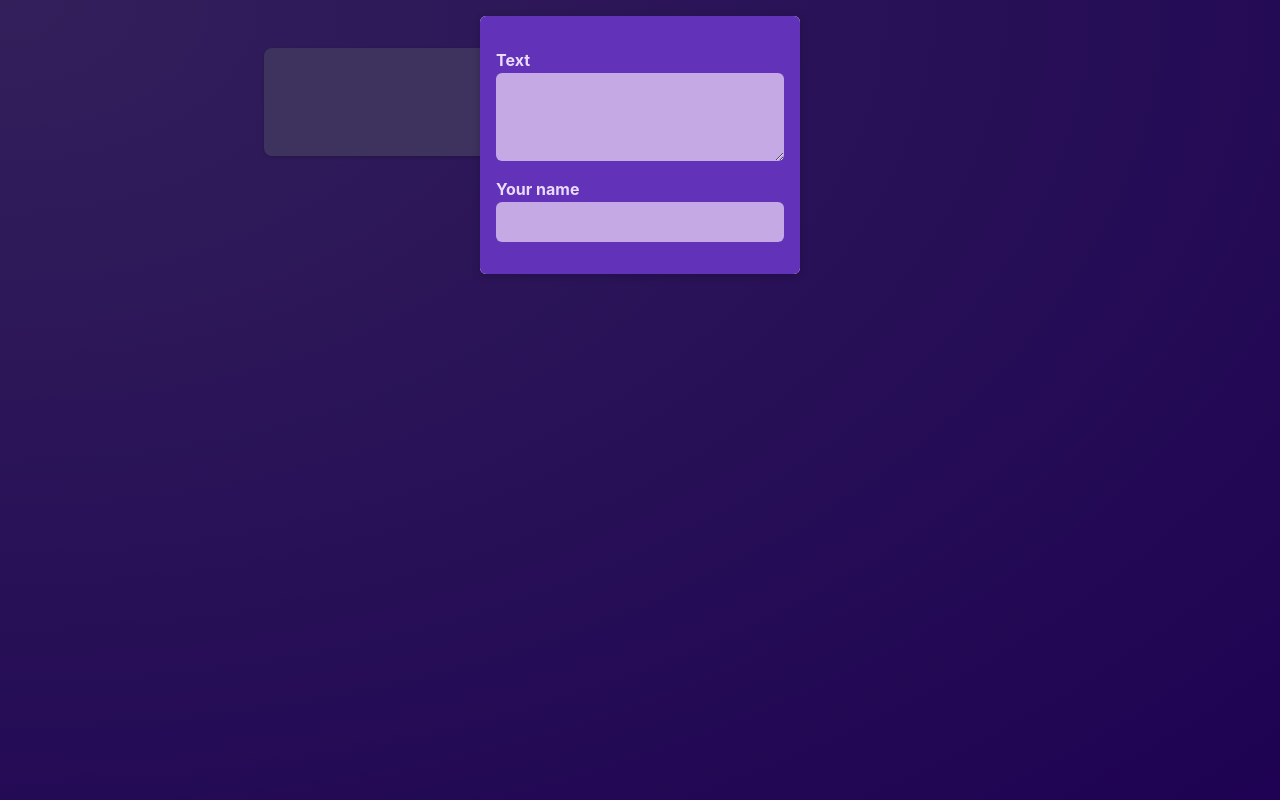
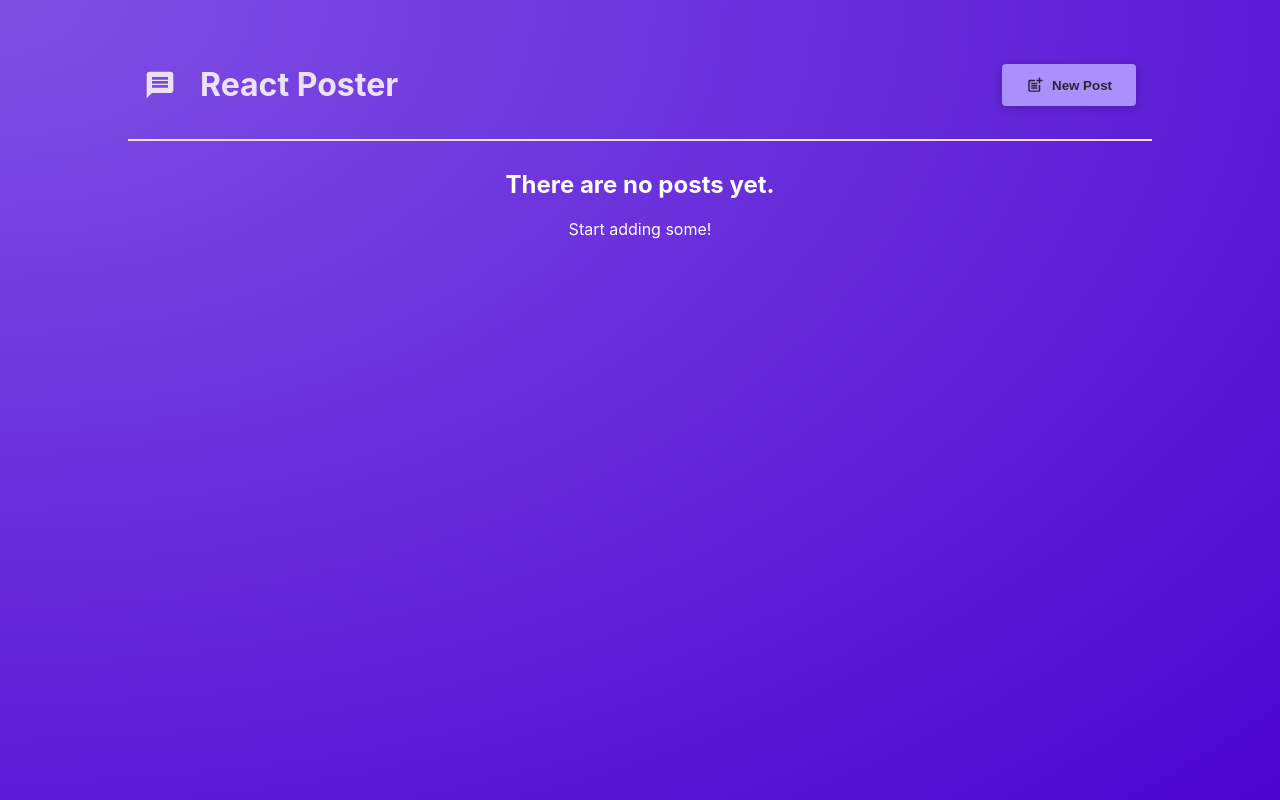
Before and after one commit to rohit-sde/react-poster, a React (Vite) app: page / in a window 1280 px wide. Built offline with nearby package versions, Linux system fonts and the light colour scheme.

Commit message:
outputting list data

```diff
--- a/package.json
+++ b/package.json
@@ -10,7 +10,8 @@
   },
   "dependencies": {
     "react": "^18.2.0",
-    "react-dom": "^18.2.0"
+    "react-dom": "^18.2.0",
+    "react-icons": "^4.6.0"
   },
   "devDependencies": {
     "@types/react": "^18.0.17",
--- a/src/App.jsx
+++ b/src/App.jsx
@@ -1,10 +1,29 @@
+import { useState } from 'react';
+
 import PostsList from './components/PostsList';
+import MainHeader from './components/MainHeader';
 
 function App() {
+  const [modalIsVisible, setModalIsVisible] = useState(false);
+
+  function showModalHandler() {
+    setModalIsVisible(true);
+  }
+
+  function hideModalHandler() {
+    setModalIsVisible(false);
+  }
+
   return (
-    <main>
-      <PostsList />
-    </main>
+    <>
+      <MainHeader onCreatePost={showModalHandler} />
+      <main>
+        <PostsList
+          isPosting={modalIsVisible}
+          onStopPosting={hideModalHandler}
+        />
+      </main>
+    </>
   );
 }
 
--- /dev/null
+++ b/src/components/MainHeader.jsx
@@ -0,0 +1,22 @@
+import { MdPostAdd, MdMessage } from 'react-icons/md';
+
+import classes from './MainHeader.module.css';
+
+function MainHeader({ onCreatePost }) {
+  return (
+    <header className={classes.header}>
+      <h1 className={classes.logo}>
+        <MdMessage />
+        React Poster
+      </h1>
+      <p>
+        <button className={classes.button} onClick={onCreatePost}>
+          <MdPostAdd size={18} />
+          New Post
+        </button>
+      </p>
+    </header>
+  );
+}
+
+export default MainHeader;
--- /dev/null
+++ b/src/components/MainHeader.module.css
@@ -0,0 +1,36 @@
+.header {
+  /* padding: 2rem 10%; */
+  margin: 2rem 10%;
+  padding: 1rem;
+  text-align: center;
+  display: flex;
+  justify-content: space-between;
+  align-items: center;
+  border-bottom: 2px solid #ece1fa;
+}
+
+.logo {
+  font-size: 2rem;
+  display: flex;
+  gap: 1.5rem;
+  align-items: center;
+  color: #ece1fa;
+}
+
+.button {
+  display: inline-flex;
+  align-items: center;
+  gap: 0.5rem;
+  padding: 0.75rem 1.5rem;
+  background-color: #a990fb;
+  color: #2a2630;
+  border: none;
+  border-radius: 4px;
+  box-shadow: 0 2px 8px rgba(0, 0, 0, 0.2);
+  cursor: pointer;
+  font-weight: bold;
+}
+
+.button:hover {
+  background-color: #8c6cf7;
+}
--- a/src/components/NewPost.jsx
+++ b/src/components/NewPost.jsx
@@ -1,15 +1,44 @@
+import { useState } from 'react';
+
 import classes from './NewPost.module.css';
 
-function NewPost(props) {
+function NewPost({ onCancel, onAddPost }) {
+  const [enteredBody, setEnteredBody] = useState('');
+  const [enteredAuthor, setEnteredAuthor] = useState('');
+
+  function bodyChangeHandler(event) {
+    setEnteredBody(event.target.value);
+  }
+
+  function authorChangeHandler(event) {
+    setEnteredAuthor(event.target.value);
+  }
+
+  function submitHandler(event) {
+    event.preventDefault();
+    const postData = {
+      body: enteredBody,
+      author: enteredAuthor
+    };
+    onAddPost(postData);
+    onCancel();
+  }
+
   return (
-    <form className={classes.form}>
+    <form className={classes.form} onSubmit={submitHandler}>
       <p>
         <label htmlFor="body">Text</label>
-        <textarea id="body" required rows={3} onChange={props.onBodyChange}/>
+        <textarea id="body" required rows={3} onChange={bodyChangeHandler} />
       </p>
       <p>
         <label htmlFor="name">Your name</label>
-        <input type="text" id="name" required onChange={props.onAuthorChange} />
+        <input type="text" id="name" required onChange={authorChangeHandler} />
+      </p>
+      <p className={classes.actions}>
+        <button type="button" onClick={onCancel}>
+          Cancel
+        </button>
+        <button>Submit</button>
       </p>
     </form>
   );
--- a/src/components/PostsList.jsx
+++ b/src/components/PostsList.jsx
@@ -5,50 +5,33 @@
 import Modal from './Modal';
 import classes from './PostsList.module.css';
 
-function PostsList() {
-  const [modalIsVisible, setModalIsVisible] = useState(true);
-  const [enteredBody, setEnteredBody] = useState('');
-  const [enteredAuthor, setEnteredAuthor] = useState('');
+function PostsList({ isPosting, onStopPosting }) {
+  const [posts, setPosts] = useState([]);
 
-  function hideModalHandler() {
-    setModalIsVisible(false);
+  function addPostHandler(postData) {
+    setPosts((existingPosts) => [postData, ...existingPosts]);
   }
-
-  function bodyChangeHandler(event) {
-    setEnteredBody(event.target.value);
-  }
-
-  function authorChangeHandler(event) {
-    setEnteredAuthor(event.target.value);
-  }
-
-  // let modalContent;
-
-  // if (modalIsVisible) {
-  //   modalContent = (
-  // <Modal onClose={hideModalHandler}>
-  //   <NewPost
-  //     onBodyChange={bodyChangeHandler}
-  //     onAuthorChange={authorChangeHandler}
-  //   />
-  // </Modal>
-  //   );
-  // }
 
   return (
     <>
-      {modalIsVisible && (
-        <Modal onClose={hideModalHandler}>
-          <NewPost
-            onBodyChange={bodyChangeHandler}
-            onAuthorChange={authorChangeHandler}
-          />
+      {isPosting && (
+        <Modal onClose={onStopPosting}>
+          <NewPost onCancel={onStopPosting} onAddPost={addPostHandler} />
         </Modal>
       )}
-      <ul className={classes.posts}>
-        <Post author={enteredAuthor} body={enteredBody} />
-        <Post author="Manuel" body="Check out the full course!" />
-      </ul>
+      {posts.length > 0 && (
+        <ul className={classes.posts}>
+          {posts.map((post) => (
+            <Post key={post.body} author={post.author} body={post.body} />
+          ))}
+        </ul>
+      )}
+      {posts.length === 0 && (
+        <div style={{ textAlign: 'center', color: 'white' }}>
+          <h2>There are no posts yet.</h2>
+          <p>Start adding some!</p>
+        </div>
+      )}
     </>
   );
 }
```
